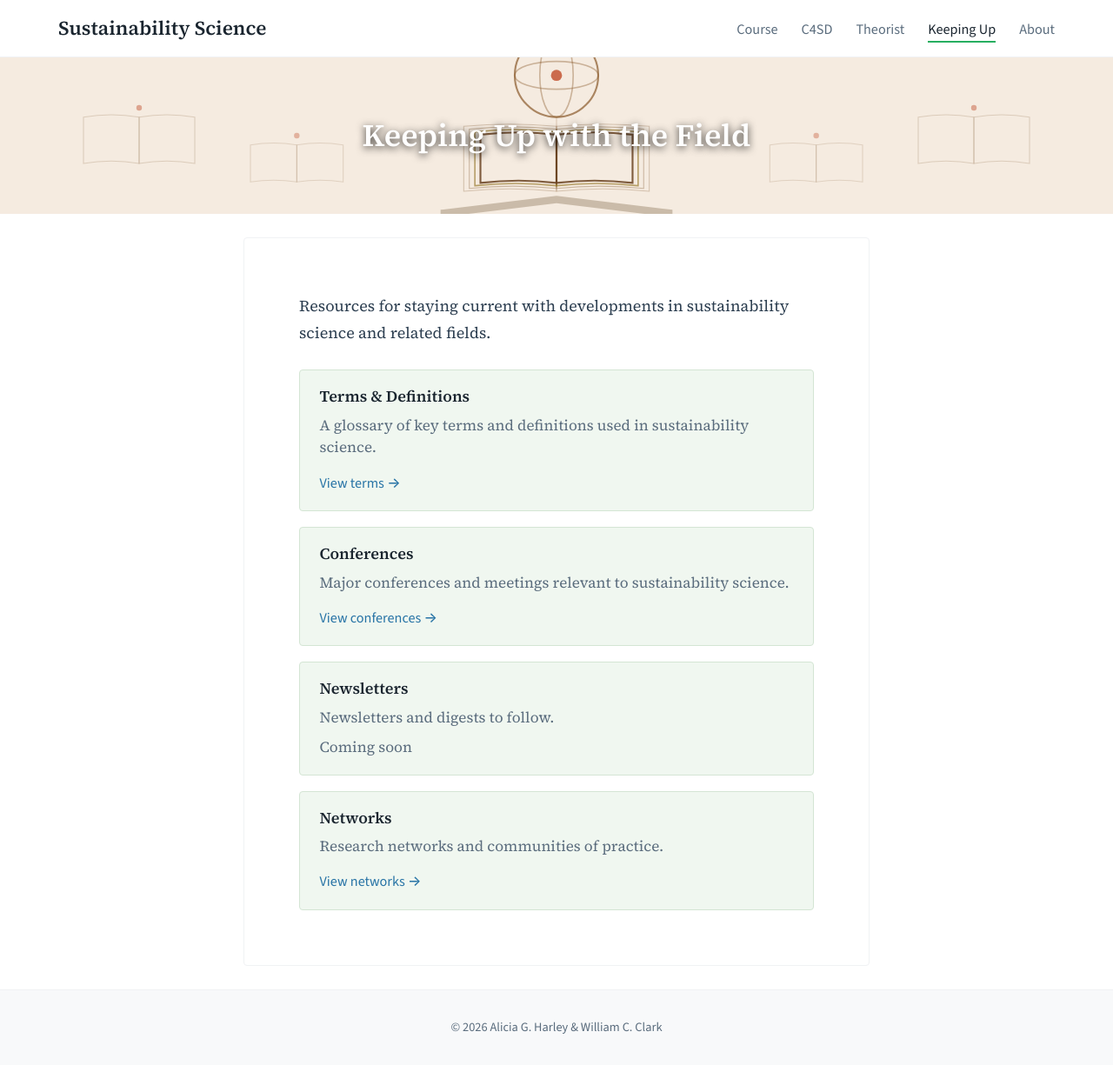
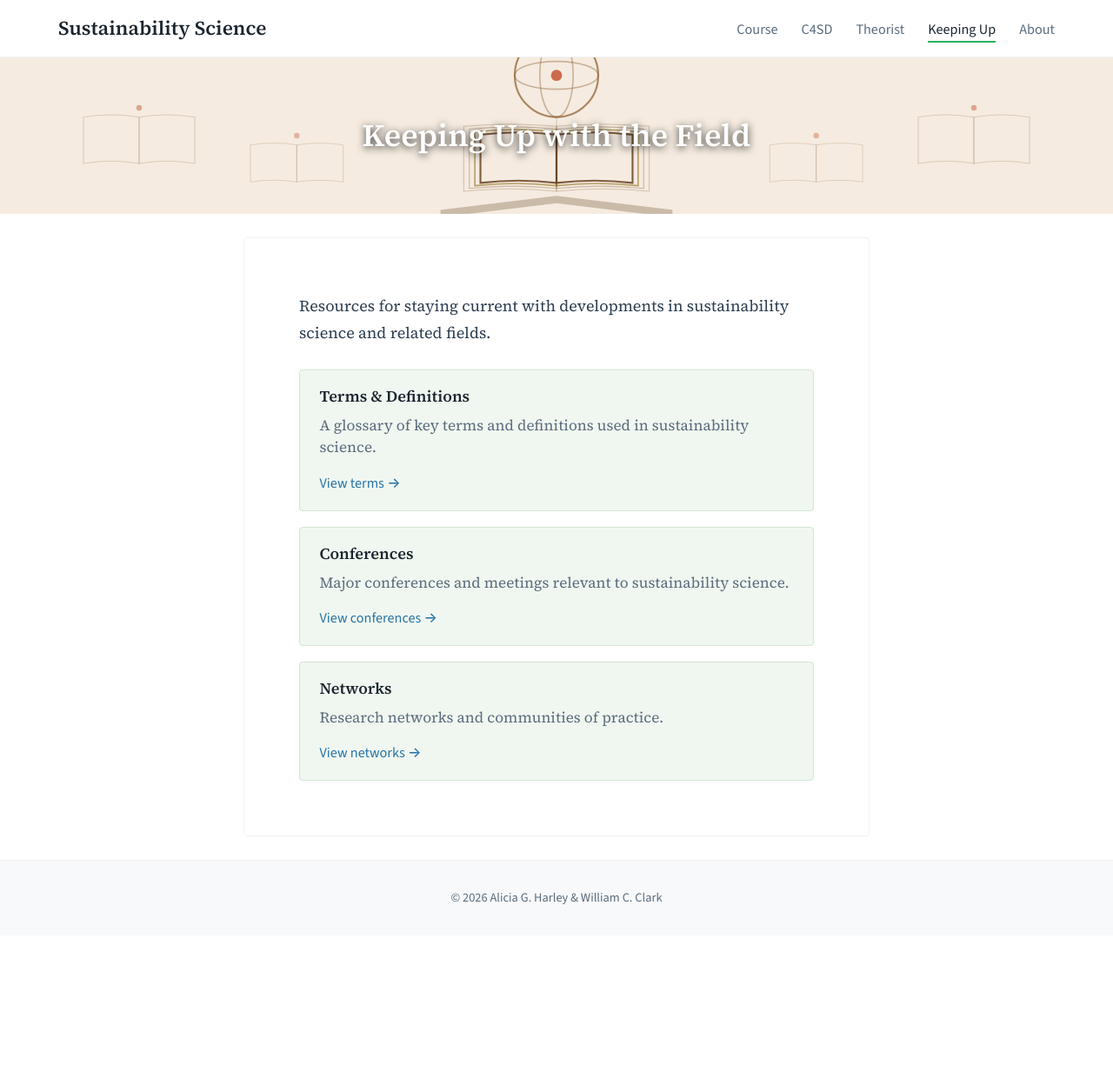
Before and after one commit to agharley/sustsci, a Jekyll site: the page built from keeping-up/index.md, in a window 1280 px wide and 1225 px high. Shown: the whole window at 87% size. Built offline with Jekyll 4.4.1, drawn with Linux system fonts in a browser that asks for light colours.

Commit message:
killing newsletters

```diff
--- a/keeping-up/index.md
+++ b/keeping-up/index.md
@@ -1,7 +1,7 @@
 ---
 layout: page-banner
 title: Keeping Up with the Field
-description: Resources for staying current with sustainability science—conferences, newsletters, and research networks.
+description: Resources for staying current with sustainability science—conferences and research networks.
 banner_image: /assets/images/keeping-up-banner.svg
 ---
 
@@ -21,12 +21,6 @@ Resources for staying current with developments in sustainability science and re
   </div>
 
   <div class="section-card card-sub card-keeping">
-    <h3>Newsletters</h3>
-    <p>Newsletters and digests to follow.</p>
-    <p class="text-muted text-small" style="margin-top: 0.5rem;">Coming soon</p>
-  </div>
-
-  <div class="section-card card-sub card-keeping">
     <h3>Networks</h3>
     <p>Research networks and communities of practice.</p>
     <a href="{{ '/keeping-up/networks/' | relative_url }}" class="card-link">View networks →</a>
```
